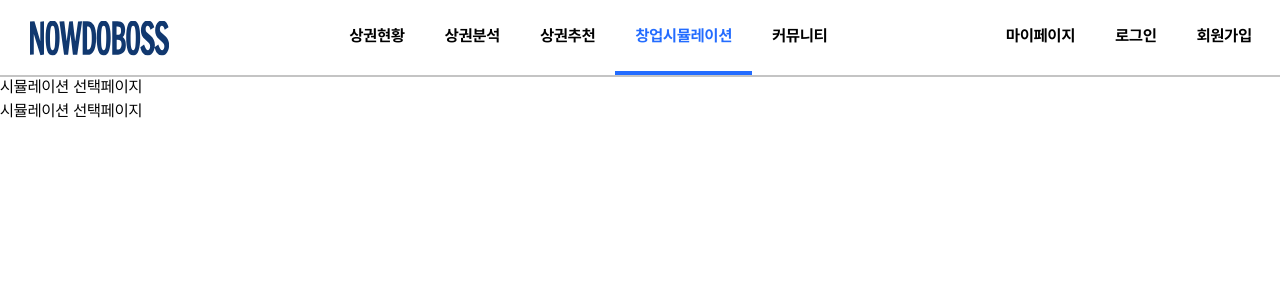
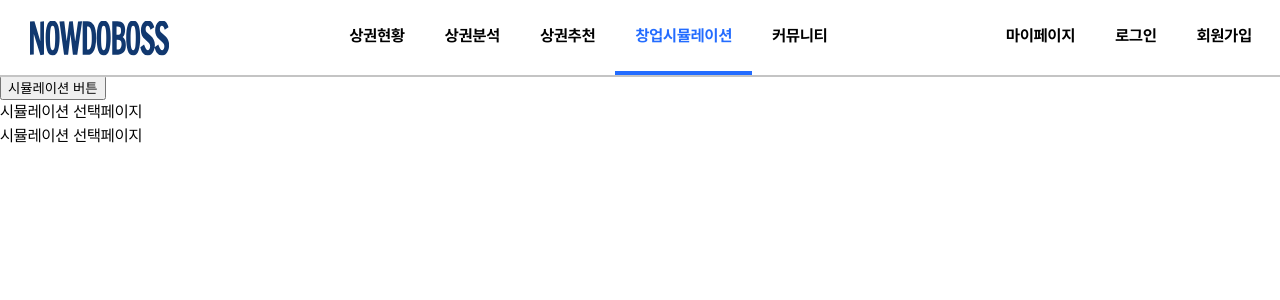
Before and after one commit to shindonggeun/NowDoBoss, a React (Vite) app in the folder FrontEnd/: page /simulation in a window 1280 px wide. Shown: the top 300 px of the page. Built offline with nearby package versions, Linux system fonts and the light colour scheme.

Commit message:
[FE] feat: 버튼클릭 시 창업 시뮬레이션 모달창 생성

```diff
--- a/FrontEnd/src/pages/SimulationPage.tsx
+++ b/FrontEnd/src/pages/SimulationPage.tsx
@@ -1,7 +1,20 @@
 import SimulSelction from '@src/components/simulation/SimulSelction'
+import { useState } from 'react'
 
 const StatusPage = () => {
-  return <SimulSelction />
+  const [isOpen, setIsOpen] = useState(true)
+
+  const onClickClose = () => setIsOpen(false)
+
+  return (
+    <>
+      <button type="button" onClick={() => setIsOpen(!isOpen)}>
+        시뮬레이션 버튼
+      </button>
+
+      {isOpen && <SimulSelction open={isOpen} onClose={onClickClose} />}
+    </>
+  )
 }
 
 export default StatusPage
```
